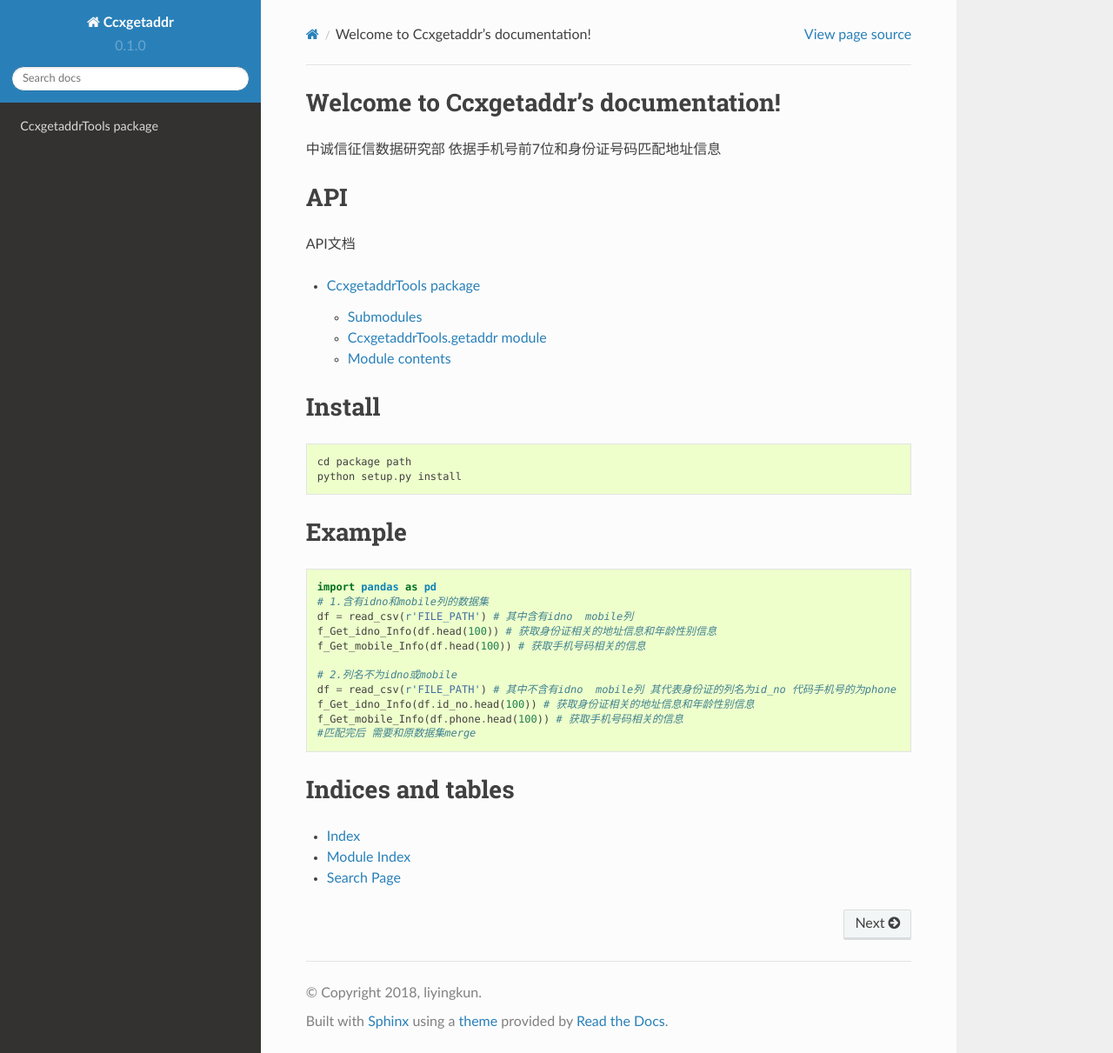
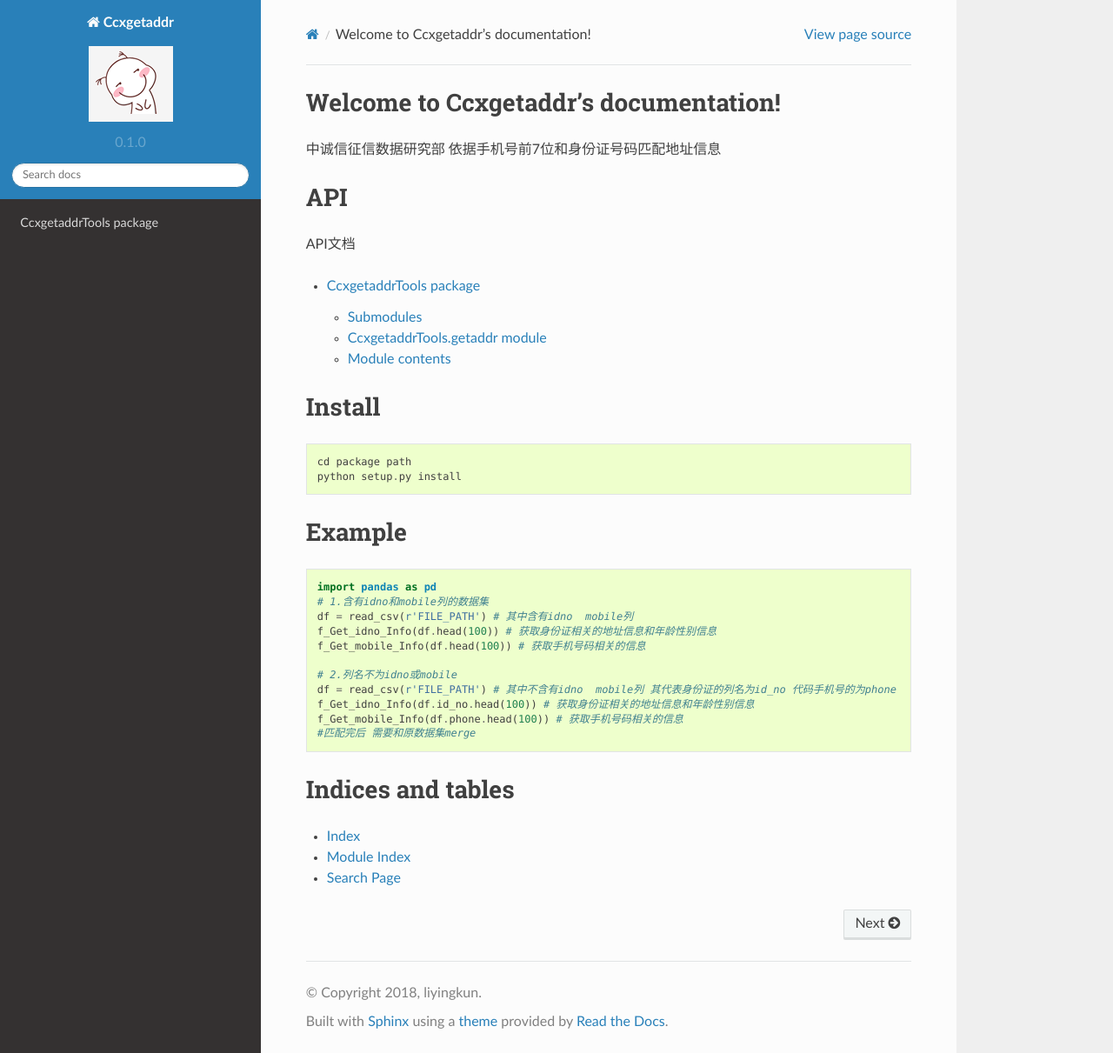
Before and after one commit to liyingkun1237/docsDemos, a Sphinx documentation site: the page built from docs/source/index.rst, in a window 1280 px wide and 1211 px high. Shown: the whole window at 87% size. Built offline with Sphinx 7.4.7 and the Read the Docs theme 2.0.0, drawn with Linux system fonts in a browser that asks for light colours.

Commit message:
logo image commit

```diff
--- a/docs/source/conf.py
+++ b/docs/source/conf.py
@@ -191,3 +191,9 @@ epub_exclude_files = ['search.html']
 
 # Example configuration for intersphinx: refer to the Python standard library.
 intersphinx_mapping = {'https://docs.python.org/': None}
+
+
+# 抄至 https://github.com/AxeldeRomblay/MLBox/blob/master/docs/conf.py
+# The name of an image file (relative to this directory) to place at the
+# top of the sidebar.
+html_logo = "logos/logo.png"
```
Also changed, not shown: docs/source/logos/logo.png (added).
